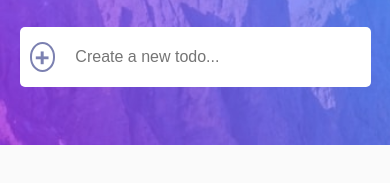
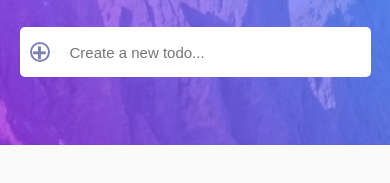
Before and after one commit to zeljkaiveza/todoApp, a plain HTML site: page index.html in a window 390 px wide. Shown: the part 85-268 px from the top of the page. Drawn offline with Linux system fonts and the light colour scheme.

Commit message:
changed the size of add button in mobile version

```diff
--- a/style.css
+++ b/style.css
@@ -104,8 +104,8 @@ main{
     font-size: 35px;
 }
 .addLogo{
-    width: 30px;
-    height: 30px;
+    width: 20px;
+    height: 20px;
     border: 2px solid hsl(235, 25%, 59%);
     border-radius: 100%;
     cursor: pointer;
@@ -122,7 +122,7 @@ main{
 .createNewInput{
     width: 100%;
     border: none;
-    font-size: 16px;
+    font-size: 15px;
     margin-left: 20px;
     outline: none;
     color: hsl(235, 19%, 35%);
@@ -207,6 +207,10 @@ main{
     .darkHeader{
         background-image: url(/Assets/bg-desktop-dark.jpg);
     }
+    .addLogo{
+        width: 30px;
+        height: 30px;
+    }
     .moduleContent{
         width: 40%;
         margin-top: 70px;
```
